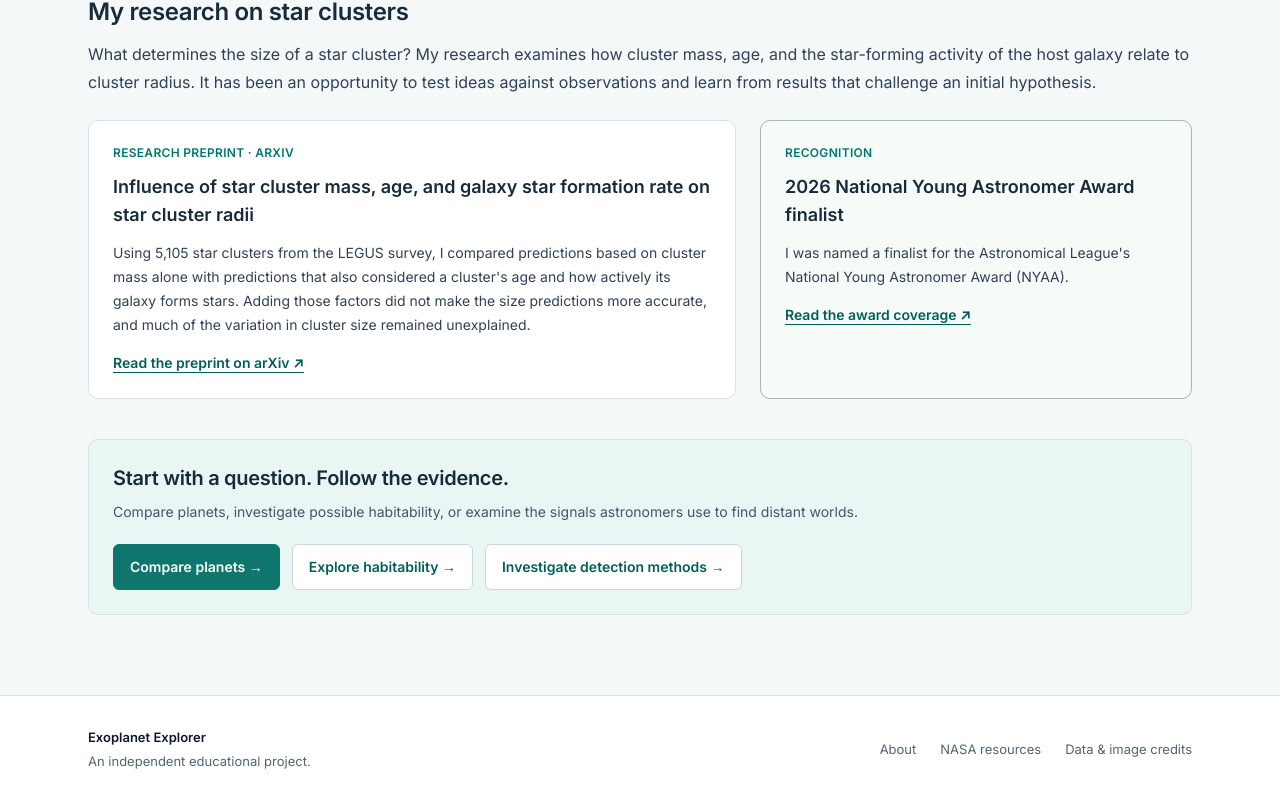
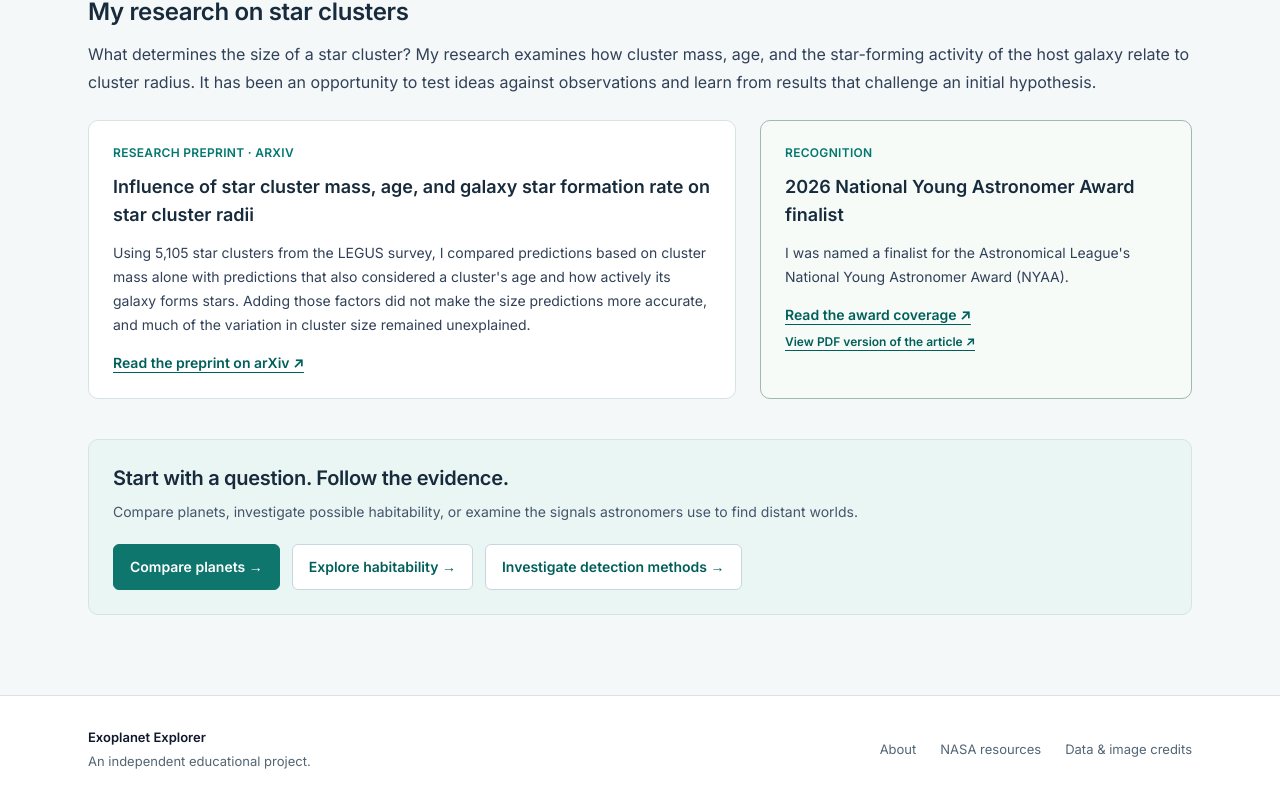
Before and after one commit to michelle-sebastian/exoplanet-discovery-lab, a Next.js app: page /about in a window 1280 px wide. Shown: the part 1019-1822 px from the top of the page. Built offline with nearby package versions, Linux system fonts and the light colour scheme.

Commit message:
feat: add PDF link for award coverage

```diff
--- a/src/app/about/page.tsx
+++ b/src/app/about/page.tsx
@@ -61,6 +61,7 @@ export default function AboutPage() {
             <h3 className="mt-3 text-lg font-semibold leading-7">2026 National Young Astronomer Award finalist</h3>
             <p className="mt-3 text-sm leading-6 text-slate-700">I was named a finalist for the Astronomical League&apos;s National Young Astronomer Award (NYAA).</p>
             <a href="https://skyandtelescope.org/astronomy-news/california-teen-wins-2026-national-young-astronomer-award/" target="_blank" rel="noopener noreferrer" className={`mt-4 inline-block text-sm ${linkStyle}`}>Read the award coverage ↗</a>
+            <a href="/awards/sky-and-telescope-2026-nyaa-article.pdf" target="_blank" rel="noopener noreferrer" className={`mt-2 block text-xs ${linkStyle}`}>View PDF version of the article ↗</a>
           </article>
         </div>
       </section>
```
Also changed, not shown: 1 other file (tests, documents, lock files or other folders).
